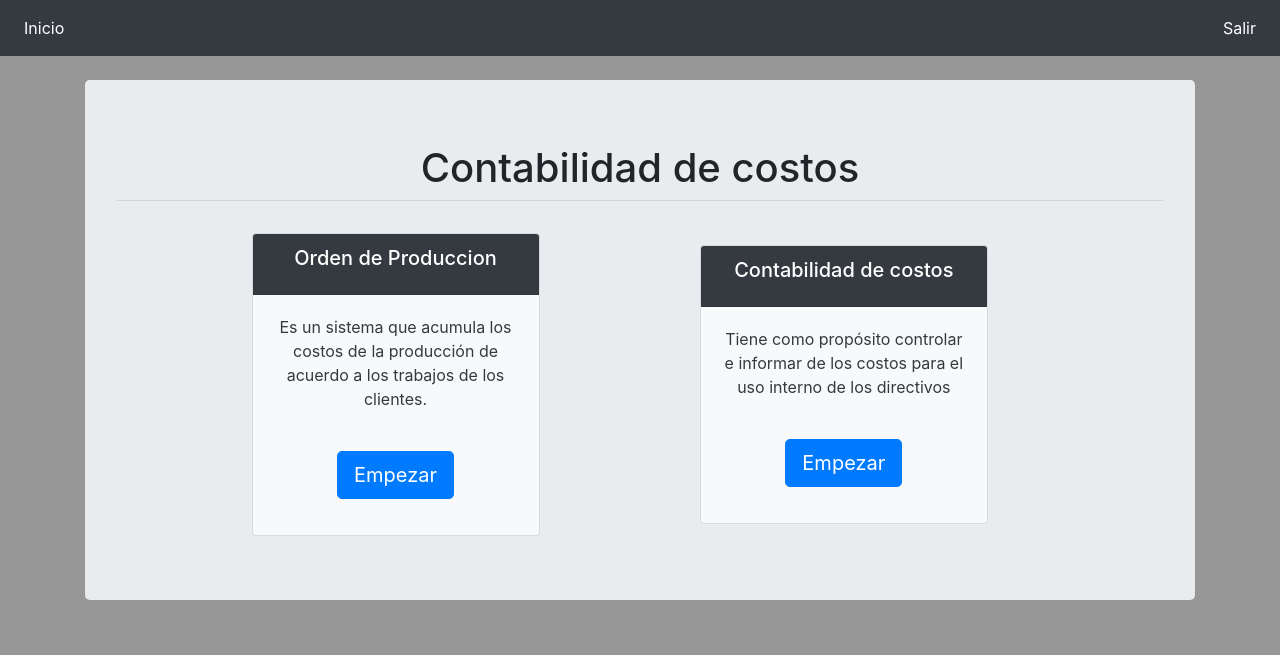
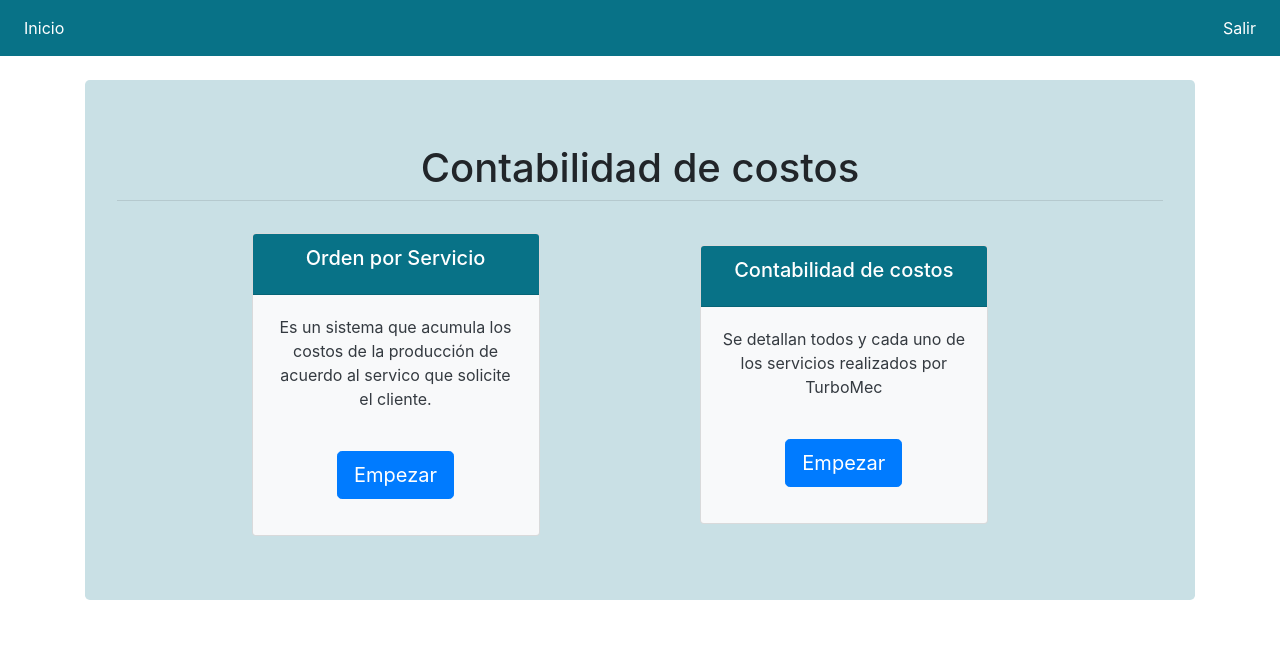
Before and after one commit to vp20007/SICTurbomec, a Django app: page /ContabilidadCostos in a window 1280 px wide. Shown: the top 655 px of the page. Run offline with Django 4.2, Linux system fonts and the light colour scheme; the visitor is signed in with stand-in values (Sample User, id 1); some libraries are stand-ins or nearby versions.

Commit message:
Cambio en los estilos

```diff
--- a/sica/templates/ContabilidadCostos/index.html
+++ b/sica/templates/ContabilidadCostos/index.html
@@ -5,7 +5,7 @@
 {% block contenido %}
 
 <div class="container">
-    <div class="jumbotron">
+    <div class="jumbotron" style="background-color: #08728737!important;">
         <center><h1 class="display-6"> Contabilidad de costos </h1></center>
         <hr class="my-2">
         <br>
@@ -13,13 +13,13 @@
         <div class="row align-items-center justify-content-center">
             <div class="col-md-5 ">
                 <div class="card text-dark bg-light text-center" style="max-width: 18rem;">
-                    <div class="card-header text-white bg-dark">
-                        <h5 class="card-title">Orden de Produccion</h5>
+                    <div class="card-header text-white bg-dark" style="background-color: #087287!important;">
+                        <h5 class="card-title">Orden por Servicio</h5>
                     </div>
                     <div class="card-body">
                         <p class="card-text">
-                            Es un sistema que acumula los costos de la producción de acuerdo a los trabajos de los
-                            clientes.
+                            Es un sistema que acumula los costos de la producción de acuerdo al servico que solicite el
+                            cliente.
                         </p>
                         <br>
                         <p class="lead">
@@ -31,13 +31,12 @@
 
             <div class="col-md-4 ">
                 <div class="card text-dark bg-light text-center" style="max-width: 18rem;">
-                    <div class="card-header  text-white bg-dark">
+                    <div class="card-header  text-white bg-dark" style="background-color: #087287!important;">
                         <h5 class="card-title">Contabilidad de costos</h5>
                     </div>
                     <div class="card-body">
                         <p class="card-text">
-                            Tiene como propósito controlar e informar de los costos para el uso interno de los
-                            directivos
+                            Se detallan todos y cada uno de los servicios realizados por TurboMec
                         </p>
                         <br>
                         <p class="lead">
@@ -52,7 +51,7 @@
 
 <style>
     body {
-        background-color: rgb(151, 151, 151); /* Cambia el color de fondo de toda la página */
+        background-color: rgb(255, 255, 255); /* Cambia el color de fondo de toda la página */
     }
 </style>
 {%endblock %}
--- a/sica/templates/bases/base.html
+++ b/sica/templates/bases/base.html
@@ -23,7 +23,7 @@
         <script src="//cdn.jsdelivr.net/npm/sweetalert2@11"></script>
     </head>
     <body>
-        <nav class="navbar navbar-expand navbar-dark bg-dark">
+        <nav class="navbar navbar-expand navbar-dark" style="background-color: #087287!important;">
             <div class="nav navbar-nav">
                 <a class="nav-item nav-link active" href="#" onclick="validarSuma('{% url 'inicio' %}')" > Inicio </a>
 
--- a/sica/templates/hojaTrabajo/ajustes/crear.html
+++ b/sica/templates/hojaTrabajo/ajustes/crear.html
@@ -6,10 +6,10 @@
 <div class="row align-items-center justify-content-center">
     <div class="col-md-5 ">
         <div class="card">
-            <div class="card-header">
+            <div class="card-header" style="background-color: #08728737!important;">
                 Registro del ajuste
             </div>
-            <div class="card-body">
+            <div class="card-body" style="background-color: #08728737!important;">
                 <h4 class="card-title">Ingrese los datos del ajuste</h4>
 
                 <form enctype="multipart/form-data" method="post">
--- a/sica/templates/partidas/crear.html
+++ b/sica/templates/partidas/crear.html
@@ -6,10 +6,10 @@
 <div class="row align-items-center justify-content-center">
     <div class="col-md-4 ">
         <div class="card">
-            <div class="card-header">
+            <div class="card-header" style="background-color: #08728737!important;">
                 Registro de partida
             </div>
-            <div class="card-body">
+            <div class="card-body" style="background-color: #08728737!important;">
                 <h4 class="card-title">Ingrese los datos de la partida</h4>
 
                 {% load crispy_forms_tags %}
--- a/sica/templates/transacciones/crear.html
+++ b/sica/templates/transacciones/crear.html
@@ -6,10 +6,10 @@
 <div class="row align-items-center justify-content-center">
     <div class="col-md-5 ">
         <div class="card">
-            <div class="card-header">
+            <div class="card-header" style="background-color: #08728737!important;">
                 Registro de Transacción en cuenta T
             </div>
-            <div class="card-body">
+            <div class="card-body" style="background-color: #08728737!important;">
                 <h4 class="card-title">Ingrese los datos de la transacción</h4>
 
                 <form enctype="multipart/form-data" method="post">
```
Also changed, not shown: autenticacion/templates/login/login.html (+7 -7 lines), sica/templates/ContabilidadCostos/OrdenProduccion.html (+4 -4 lines), sica/templates/hojaTrabajo/index.html (+9 -9 lines), sica/templates/libros/index.html (+6 -5 lines), sica/templates/paginas/inicio.html (+11 -10 lines), sica/templates/images/Logotipo.jpg (added), static/images/Logotipo.jpg (added), 3 other files.
